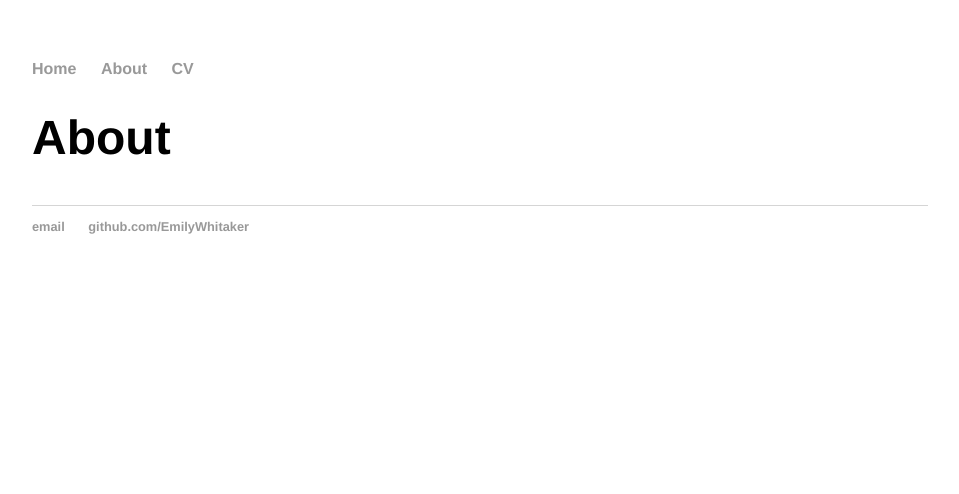
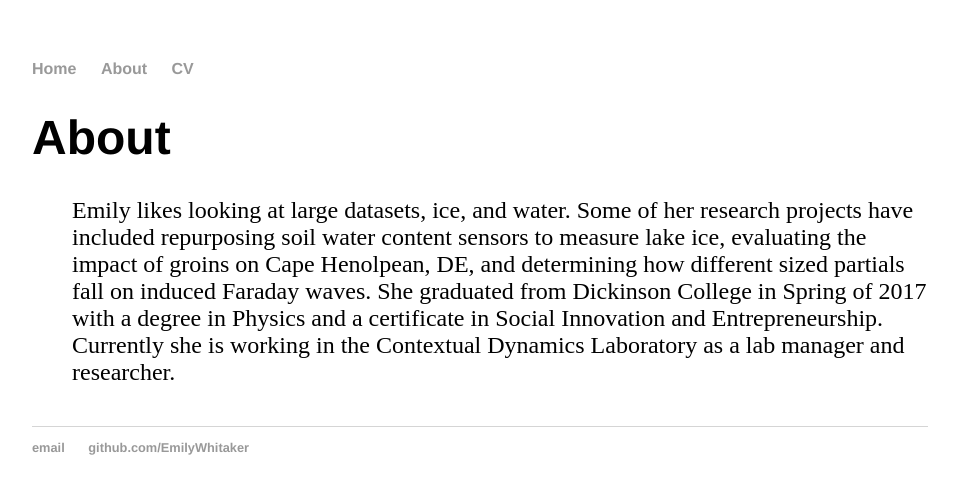
Before and after one commit to EmilyWhitaker/EmilyWhitaker.github.io, a Jekyll site: the page built from about/index.html, in a window 1280 px wide. Shown: the top 494 px of the page, without its empty margins (160-1119 px from the left). Built offline with Jekyll 4.4.1, drawn with Linux system fonts in a browser that asks for light colours.

Commit message:
Update index.html

```diff
--- a/about/index.html
+++ b/about/index.html
@@ -4,8 +4,5 @@ title: About
 ---
 	<h1>{{ page.title }}</h1>
 	<ul class="posts">
-
-	  {% for post in site.posts %}
-	    <li><span>{{ post.date | date_to_string }}</span> » <a href="{{ post.url }}" title="{{ post.title }}">{{ post.title }}</a></li>
-	  {% endfor %}
+	Emily likes looking at large datasets, ice, and water. Some of her research projects have included repurposing soil water content sensors to measure lake ice, evaluating the impact of groins on Cape Henolpean, DE, and determining how different sized partials fall on induced Faraday waves. She graduated from Dickinson College in Spring of 2017 with a degree in Physics and a certificate in Social Innovation and Entrepreneurship. Currently she is working in the Contextual Dynamics Laboratory as a lab manager and researcher.
 	</ul>
```
